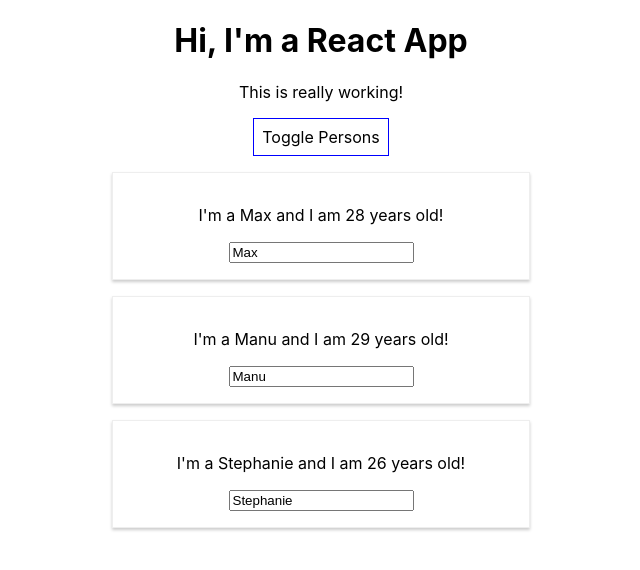
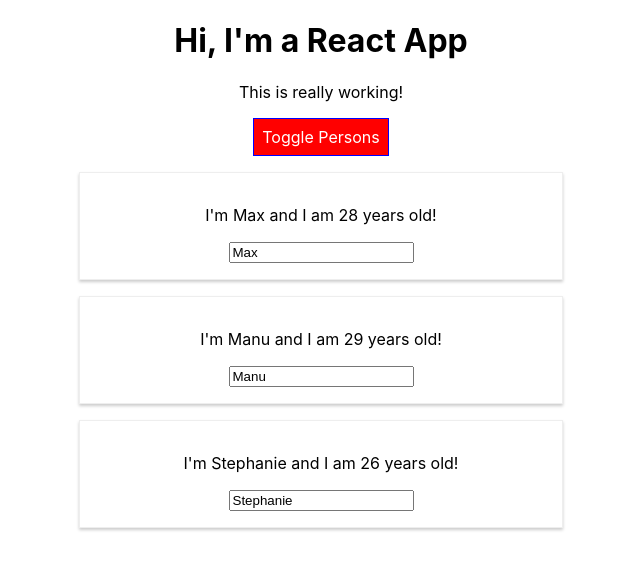
Before and after one commit to TonyStinson1/react-complete, a React (Create React App) app: page / in a window 1280 px wide. Both pictures are taken after a click on the button "Toggle Persons". Shown: the top 570 px of the page, without its empty margins (319-959 px from the left). Built offline with nearby package versions, Linux system fonts and the light colour scheme.

Commit message:
dynamic styling and use of radium to use hover in inline styling

```diff
--- a/package.json
+++ b/package.json
@@ -6,6 +6,7 @@
     "@testing-library/jest-dom": "^4.2.4",
     "@testing-library/react": "^9.5.0",
     "@testing-library/user-event": "^7.2.1",
+    "radium": "^0.26.0",
     "react": "^16.13.1",
     "react-dom": "^16.13.1",
     "react-scripts": "3.4.3"
--- a/src/App.css
+++ b/src/App.css
@@ -2,37 +2,10 @@
   text-align: center;
 }
 
-.App-logo {
-  height: 40vmin;
-  pointer-events: none;
+.red {
+  color: red;
 }
 
-@media (prefers-reduced-motion: no-preference) {
-  .App-logo {
-    animation: App-logo-spin infinite 20s linear;
-  }
+.bold {
+  font-weight: bold;
 }
-
-.App-header {
-  background-color: #282c34;
-  min-height: 100vh;
-  display: flex;
-  flex-direction: column;
-  align-items: center;
-  justify-content: center;
-  font-size: calc(10px + 2vmin);
-  color: white;
-}
-
-.App-link {
-  color: #61dafb;
-}
-
-@keyframes App-logo-spin {
-  from {
-    transform: rotate(0deg);
-  }
-  to {
-    transform: rotate(360deg);
-  }
-}
--- a/src/App.js
+++ b/src/App.js
@@ -1,88 +1,109 @@
 import React, { Component } from 'react';
 import './App.css';
+import Radium, { StyleRoot } from 'radium';{/**npm i radium */}
 import Person from './Person/Person';
 
 class App extends Component {
   state = {
     persons: [
-      { id: 'efdef', name: 'Max', age: 28 },
-      { id: 'fddsf', name: 'Manu', age: 29 },
-      { id: 'wewe', name: 'Stephanie', age: 26 }
+      { id: 'asfa1', name: 'Max', age: 28 },
+      { id: 'vasdf1', name: 'Manu', age: 29 },
+      { id: 'asdf11', name: 'Stephanie', age: 26 }
     ],
     otherState: 'some other value',
     showPersons: false
   }
 
-  nameChangedHandler = (event, id) => {
-    const personIndex = this.state.persons.findIndex(p => {
+  nameChangedHandler = ( event, id ) => {
+    const personIndex = this.state.persons.findIndex( p => {
       return p.id === id;
-    });
+    } );
 
     const person = {
       ...this.state.persons[personIndex]
     };
 
-    // const person = Object.assign({}, this.state.persons[personIndex]); alternative
+    // const person = Object.assign({}, this.state.persons[personIndex]);
 
     person.name = event.target.value;
 
     const persons = [...this.state.persons];
     persons[personIndex] = person;
 
-    this.setState({ persons })
+    this.setState( { persons: persons } );
   }
 
-  deletePersonHandler = (personIndex) => {
-    // const persons = this.state.persons; this method of using original state shouldn't be used. keep it immutable.
-    // const persons = this.state.persons.slice(); first alternative
+  deletePersonHandler = ( personIndex ) => {
+    // const persons = this.state.persons.slice();
     const persons = [...this.state.persons];
-    persons.splice(personIndex, 1);
-    this.setState({ persons })
+    persons.splice( personIndex, 1 );
+    this.setState( { persons: persons } );
   }
 
   togglePersonsHandler = () => {
     const doesShow = this.state.showPersons;
-    this.setState({ showPersons: !doesShow });
+    this.setState( { showPersons: !doesShow } );
   }
 
-  render() {
+  render () {
     const style = {
-      backgroundColor: 'white',
+      backgroundColor: 'green',
+      color: 'white',
       font: 'inherit',
       border: '1px solid blue',
       padding: '8px',
-      cursor: 'pointer'
+      cursor: 'pointer',
+      ':hover': {
+        backgroundColor: 'lightgreen',
+        color: 'black'
+      }
     };
 
     let persons = null;
 
-    if (this.state.showPersons) {
+    if ( this.state.showPersons ) {
       persons = (
         <div>
-          {this.state.persons.map((person, index) => {
+          {this.state.persons.map( ( person, index ) => {
             return <Person
-              click={() => this.deletePersonHandler(index)}
+              click={() => this.deletePersonHandler( index )}
               name={person.name}
               age={person.age}
               key={person.id}
-              changed={(event) => this.nameChangedHandler(event, person.id)} />
-          })}
+              changed={( event ) => this.nameChangedHandler( event, person.id )} />
+          } )}
         </div>
       );
+
+      style.backgroundColor = 'red';
+      style[':hover'] = {
+        backgroundColor: 'salmon',
+        color: 'black'
+      };
+    }
+
+    const classes = [];
+    if ( this.state.persons.length <= 2 ) {
+      classes.push( 'red' ); // classes = ['red']
+    }
+    if ( this.state.persons.length <= 1 ) {
+      classes.push( 'bold' ); // classes = ['red', 'bold']
     }
 
     return (
+      <StyleRoot>
         <div className="App">
           <h1>Hi, I'm a React App</h1>
-        <p>This is really working!</p>
+          <p className={classes.join( ' ' )}>This is really working!</p>
           <button
             style={style}
             onClick={this.togglePersonsHandler}>Toggle Persons</button>
           {persons}
         </div>
+      </StyleRoot>
     );
     // return React.createElement('div', {className: 'App'}, React.createElement('h1', null, 'Does this work now?'));
   }
 }
 
-export default App;
+export default Radium( App );
--- a/src/Person/Person.css
+++ b/src/Person/Person.css
@@ -6,3 +6,9 @@
     padding: 16px;
     text-align: center;
 }
+
+/* @media (min-width: 500px) {
+    .Person {
+        width: 450px;
+    }
+} */
--- a/src/Person/Person.js
+++ b/src/Person/Person.js
@@ -1,15 +1,21 @@
 import React from 'react';
+import Radium from 'radium';
 
 import './Person.css';
 
-const person = (props) => {
+const person = ( props ) => {
+    const style = {
+        '@media (min-width: 500px)': {
+            width: '450px'
+        }
+    };
     return (
-        <div className="Person">
-            <p onClick={props.click}>I'm a {props.name} and I am {props.age} years old!</p>
+        <div className="Person" style={style}>
+            <p onClick={props.click}>I'm {props.name} and I am {props.age} years old!</p>
             <p>{props.children}</p>
             <input type="text" onChange={props.changed} value={props.name} />
         </div>
     )
 };
 
-export default person;
+export default Radium(person);
```
Also changed, not shown: 1 other file (tests, documents, lock files or other folders). Lines whose indentation alone changed are shown as unchanged.
